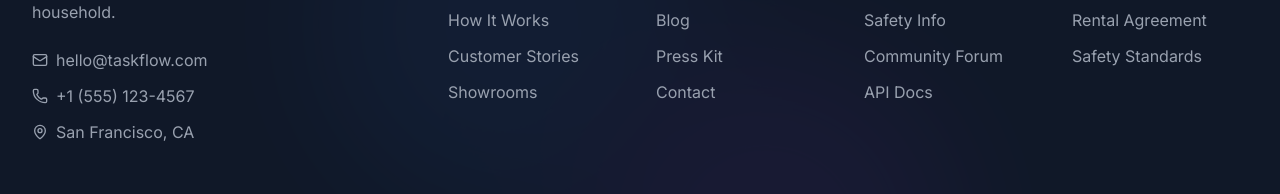
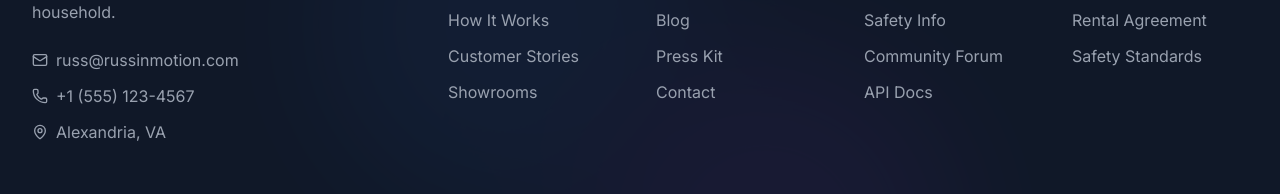
Before and after one commit to rrstoll/robotech-demo, a Next.js app: page / in a window 1280 px wide. Shown: the part 8335-8529 px from the top of the page. Built offline with nearby package versions, Linux system fonts and the light colour scheme.

Commit message:
Updating email

```diff
--- a/components/Footer.tsx
+++ b/components/Footer.tsx
@@ -121,7 +121,7 @@ const Footer = () => {
                 className="flex items-center gap-2 text-gray-400 hover:text-primary-400 transition-colors"
               >
                 <Mail className="w-4 h-4" />
-                hello@taskflow.com
+                russ@russinmotion.com
               </motion.a>
               <motion.a
                 href="#"
@@ -137,7 +137,7 @@ const Footer = () => {
                 className="flex items-center gap-2 text-gray-400 hover:text-primary-400 transition-colors"
               >
                 <MapPin className="w-4 h-4" />
-                San Francisco, CA
+                Alexandria, VA
               </motion.a>
             </div>
           </motion.div>
```
